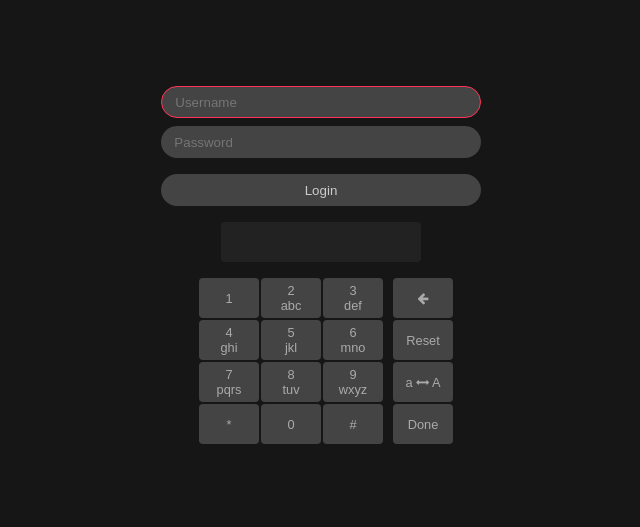
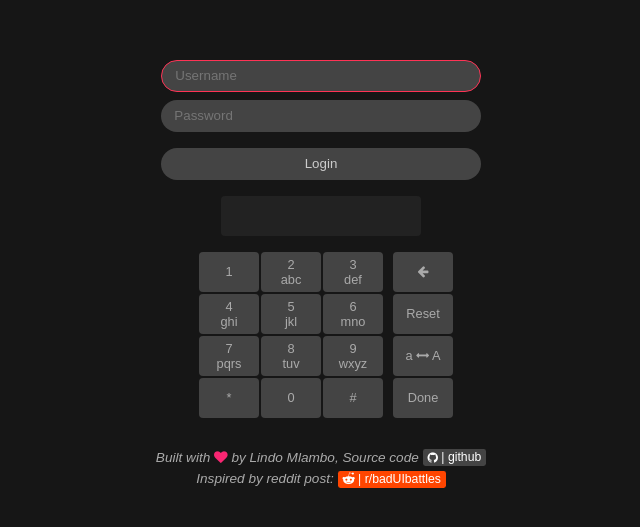
Before and after one commit to lamboughs/badui-battles-alphanum-keypad, a plain HTML site: page index.html in a window 1280 px wide. Shown: the part 127-654 px from the top of the page, without its empty margins (319-959 px from the left). Drawn offline with Linux system fonts and the light colour scheme.

Commit message:
- update readme - add the footer

```diff
--- a/index.html
+++ b/index.html
@@ -47,6 +47,29 @@
         </div>
       </div>
     </div>
+    <div class="signature card flex-column" style="border: none">
+      <div>
+        Built with <span class="fa fa-heart"></span> by Lindo Mlambo, Source
+        code
+        <a
+          href="https://github.com/lamboughs/badui-battles-alphanum-keypad"
+          id="source-code-link"
+          target="_blank"
+        >
+          <span class="fa fa-github"></span> | github
+        </a>
+      </div>
+      <div>
+        Inspired by reddit post:
+        <a
+          href="https://www.reddit.com/r/badUIbattles/comments/1i371tc/posted_this_elsewhere_a_while_ago_and_forgot/"
+          id="reddit-link"
+          target="_blank"
+        >
+          <span class="fa fa-reddit-alien"></span> | r/badUIbattles
+        </a>
+      </div>
+    </div>
   </main>
 </body>
 </html>
--- a/style.css
+++ b/style.css
@@ -103,7 +103,7 @@ main {
   justify-content: center;
   margin: 0 2px;
 }
-.controls {
+.key, .controls {
   width: 60px;
 }
 .key {
@@ -111,7 +111,6 @@ main {
   align-items: center;
   background-color: #444;
   border-radius: 4px;
-  width: 60px;
   height: 40px;
   font-size: .8em;
   position: relative;
@@ -126,3 +125,39 @@ main {
   left: 0;
   border: none;
 }
+
+div.signature {
+  display: flex;
+  flex-direction: column;
+  align-items: center;
+  font-size: .85em;
+  font-style: italic;
+  gap: .5em;
+}
+
+div.signature a {
+  text-decoration: none;
+  color: #fff;
+  padding: .1em .4em;
+  border-radius: .2em;
+  opacity: 1;
+  transition: opacity .15s ease-in;
+  font-style: normal;
+  font-size: .9em;
+}
+
+div.signature a:hover {
+  opacity: .8;
+}
+
+.fa-heart {
+  color: #f92672;
+}
+
+#source-code-link {
+  background-color: #444;
+}
+
+#reddit-link {
+  background-color: #ff4500;
+}
```
Also changed, not shown: 1 other file.
